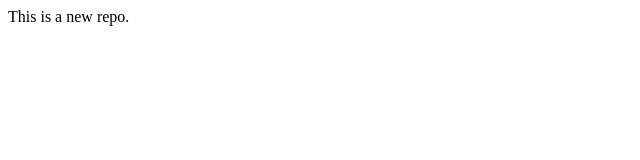
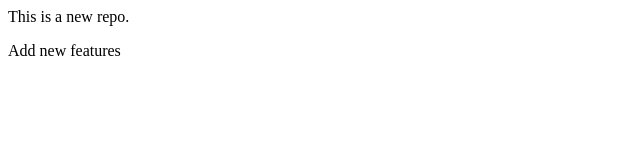
Before and after one commit to Anandkumarsingh00/Localrepo, a plain HTML site: page index.html in a window 1280 px wide. Shown: the full height of the page, 0-640 px from the left. Drawn offline with Linux system fonts and the light colour scheme.

Commit message:
Add new feature

```diff
--- a/index.html
+++ b/index.html
@@ -1 +1,2 @@
 <p>This is a new repo.</p>
+<p>Add new features</p>
```
